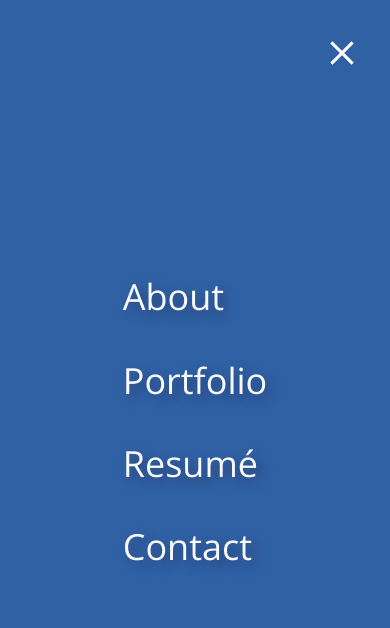
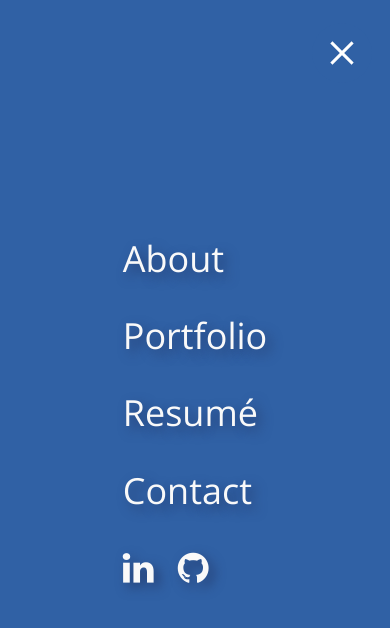
Before and after one commit to jbrown25/Portfolio, a React app: page / in a window 390 px wide. Both pictures are taken after a click on the button 342 px from the left and 53 px from the top of the page. Built offline with nearby package versions, Linux system fonts and the light colour scheme.

Commit message:
added social links to mobile nav

```diff
--- a/src/components/navigation.js
+++ b/src/components/navigation.js
@@ -187,13 +187,19 @@ export default class Navigation extends Component {
 						<li onClick={this.handleLinkClick}><Link to='/portfolio'>Portfolio</Link></li>
 						<li onClick={this.handleLinkClick}><Link to='/resume'>Resum&#233;</Link></li>
 						<li onClick={this.handleLinkClick}><Link to='/contact'>Contact</Link></li>
+							<li>
+								<ul className='mobile_social'>
+									<li><a href='https://www.linkedin.com/in/justin-brown-96528982' target='_blank' rel='noopener noreferrer'><i className='fa fa-linkedin'></i></a></li>
+									<li><a href='https://github.com/jbrown25' target='_blank' rel='noopener noreferrer'><i className='fa fa-github'></i></a></li>
+								</ul>
+							</li>
 					</ul>
 					<ul className='desktop_menu'>
 						<li><Link to='/portfolio'>Portfolio</Link></li>
 						<li><Link to='/resume'>Resum&#233;</Link></li>
 						<li><Link to='/contact'>Contact</Link></li>
-						<li><a href='https://www.linkedin.com/in/justin-brown-96528982' target='_blank'><i className='fa fa-linkedin'></i></a></li>
-						<li><a href='https://github.com/jbrown25' target='_blank'><i className='fa fa-github'></i></a></li>
+						<li><a href='https://www.linkedin.com/in/justin-brown-96528982' target='_blank' rel='noopener noreferrer'><i className='fa fa-linkedin'></i></a></li>
+						<li><a href='https://github.com/jbrown25' target='_blank' rel='noopener noreferrer'><i className='fa fa-github'></i></a></li>
 					</ul>
 				</nav>
 				<button className='nav_toggle' onClick={this.handleClick} ref={el => this.toggle = el}>
--- a/src/styles/navigation.css
+++ b/src/styles/navigation.css
@@ -22,6 +22,7 @@
         display: flex;
         justify-content: center;
         align-items: center;
+        overflow-y: auto;
     }
 }
 
@@ -44,7 +45,7 @@
 }
 
 .mobile_menu li {
-    margin-bottom: 24px;
+    margin-bottom: 18px;
 }
 
 .mobile_menu li:last-child {
@@ -184,3 +185,17 @@
         bottom: 0;
     }
 }
+
+.main_nav.nav_open .mobile_social {
+    margin: 0;
+    padding: 0;
+}
+
+.main_nav.nav_open .mobile_social > li {
+    display: inline-block;
+    font-size: 1em;
+}
+
+.main_nav.nav_open .mobile_social li:first-child {
+    margin-right: 24px;
+}
```
